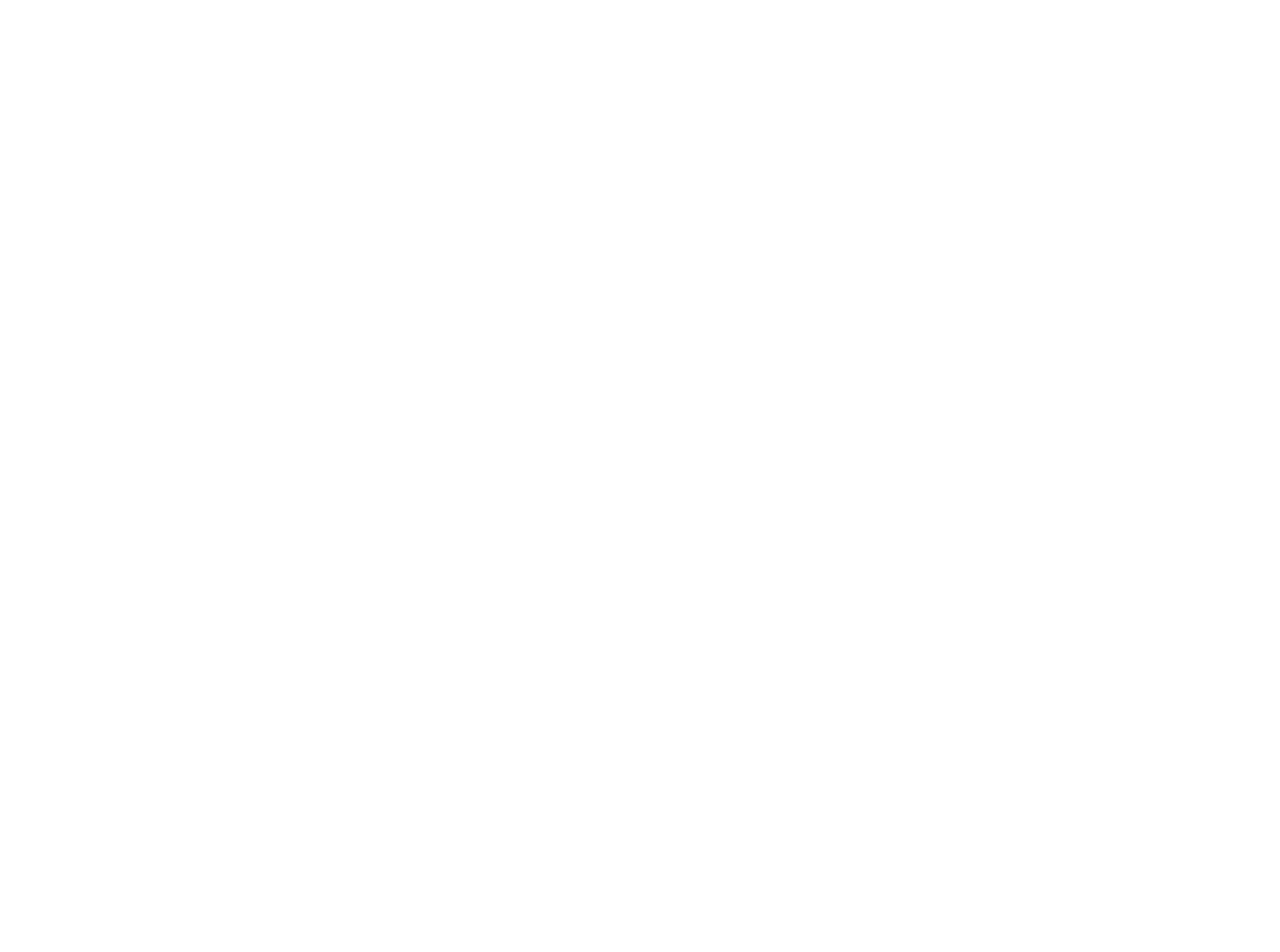
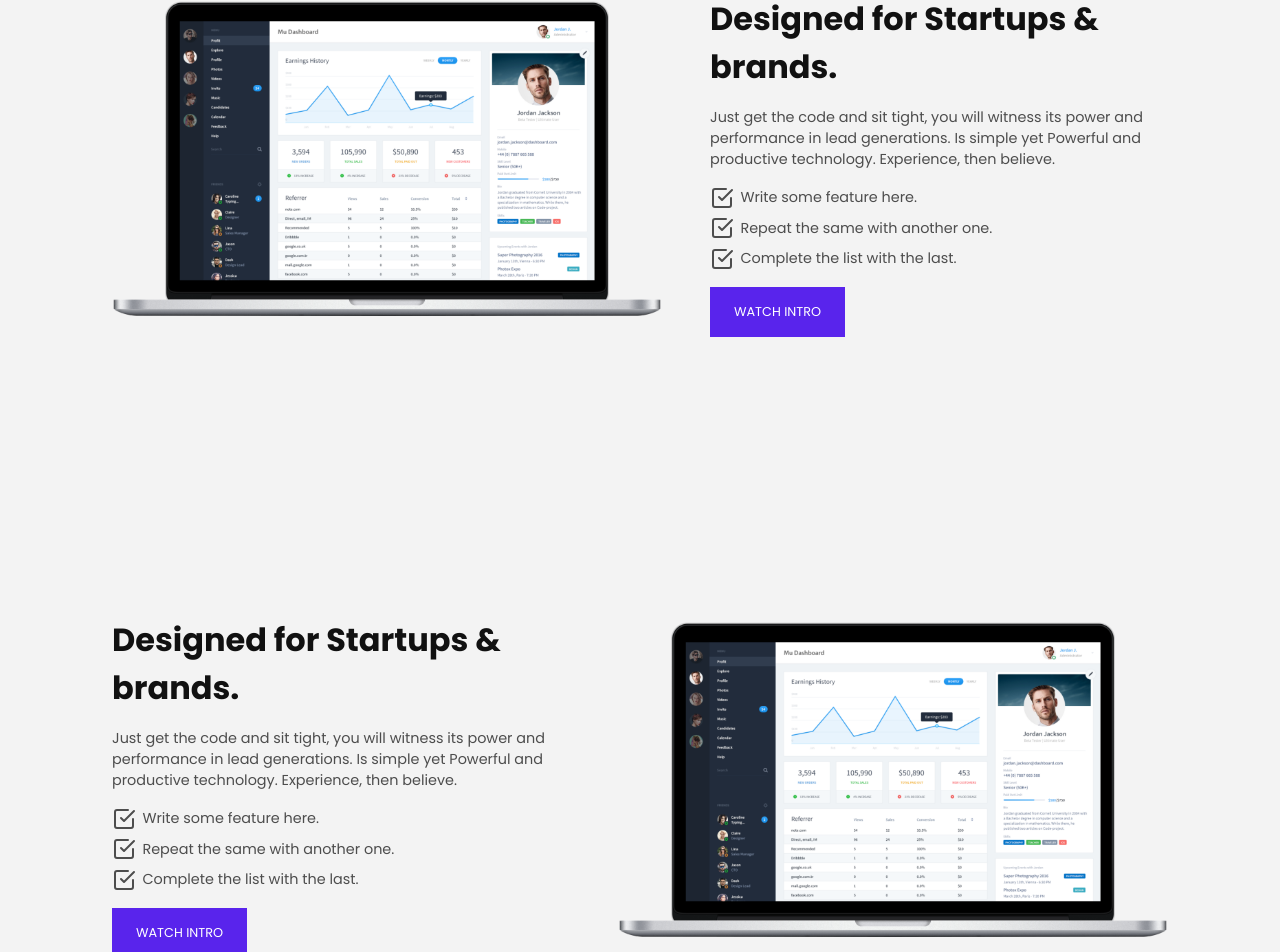
Before and after one commit to coder-kaleb/Destiny, a React (Vite) app: page / in a window 1280 px wide. Shown: the part 1539-2491 px from the top of the page. Before the commit the page ends 1394 px from the top, so only its background shows below. Built offline with nearby package versions, Linux system fonts and the light colour scheme.

Commit message:
feature section finished

```diff
--- a/package.json
+++ b/package.json
@@ -11,7 +11,8 @@
   },
   "dependencies": {
     "react": "^18.2.0",
-    "react-dom": "^18.2.0"
+    "react-dom": "^18.2.0",
+    "react-feather": "^2.0.10"
   },
   "devDependencies": {
     "@types/react": "^18.2.37",
--- a/src/App.jsx
+++ b/src/App.jsx
@@ -1,4 +1,5 @@
 import "./App.css";
+import Features from "./components/Features";
 import Navbar from "./components/Navbar";
 import Services from "./components/Services";
 
@@ -19,6 +20,7 @@
         </div>
       </section>
       <Services />
+      <Features />
     </main>
   );
 }
--- /dev/null
+++ b/src/components/FeatureCard.jsx
@@ -0,0 +1,37 @@
+import feature from "../assets/feature_1.png";
+import { CheckSquare } from "react-feather";
+
+const FeatureCard = ({style}) => {
+  return (
+    <div className={`upper-feature ${style ? "reverse" : ""}`}>
+      <div>
+        <img src={feature} alt="feature-image" className="feature-img" />
+      </div>
+
+      <div className="feature-txt">
+        <h3>Designed for Startups & brands.</h3>
+        <p>
+          Just get the code and sit tight, you will witness its power and
+          performance in lead generations. Is simple yet Powerful and productive
+          technology. Experience, then believe.
+        </p>
+        <div className="lists">
+          <p>
+            <CheckSquare /> Write some feature here.
+          </p>
+          <p>
+            <CheckSquare /> Repeat the same with another one.
+          </p>
+          <p>
+            <CheckSquare /> Complete the list with the last.
+          </p>
+        </div>
+        <div>
+          <button className="btn">watch intro</button>
+        </div>
+      </div>
+    </div>
+  );
+};
+
+export default FeatureCard;
--- /dev/null
+++ b/src/components/Features.jsx
@@ -0,0 +1,15 @@
+import "../css/features.css";
+import FeatureCard from "./featureCard";
+
+const Features = () => {
+  return (
+    <section className="section">
+      <div className="container">
+        <FeatureCard />
+        <FeatureCard style="reverse"/>
+      </div>
+    </section>
+  );
+};
+
+export default Features;
--- /dev/null
+++ b/src/css/features.css
@@ -0,0 +1,95 @@
+.section {
+  padding: 2rem 7rem;
+  background-color: #f3f3f3;
+  overflow-x: hidden;
+}
+.container {
+  display: flex;
+  flex-direction: column;
+  gap: 6rem;
+}
+
+.upper-feature {
+  display: flex;
+  align-items: center;
+  gap: 3rem;
+}
+.upper-feature.reverse {
+  flex-direction: row-reverse;
+}
+.feature-img {
+  width: 550px;
+  height: 550px;
+  object-fit: contain;
+}
+.feature-txt {
+  display: flex;
+  flex-direction: column;
+  gap: 1rem;
+  text-align: left;
+}
+.feature-txt h3 {
+  font-size: 2rem;
+  color: #111111;
+}
+.feature-txt p {
+  color: rgb(77, 77, 77);
+  font-size: 0.9rem;
+}
+
+/* button */
+.feature-txt .btn {
+  border: none;
+  background-color: var(--green_color);
+  padding: 1rem 1.5rem;
+  font-family: "Poppins", sans-serif;
+  color: #fff;
+  text-transform: uppercase;
+  font-size: 0.8rem;
+  cursor: pointer;
+}
+.lists p {
+  display: flex;
+  align-items: center;
+  gap: .4rem;
+}
+.lists {
+  display: flex;
+  flex-direction: column;
+  gap: .4rem;
+}
+
+@media (max-width: 1170px) {
+  .section {
+    padding: 2rem 5rem;
+  }
+}
+@media (max-width: 1086px) {
+  .section {
+    padding: 2rem 2.7rem;
+  }
+}
+@media (max-width: 1013px) {
+  .upper-feature {
+   flex-direction: column;
+   align-items: center;
+
+  }
+  .feature-txt {
+    margin: 0 auto;
+  }
+  .feature-txt > p {
+    max-width: 40rem;
+    margin: 0 auto;
+  }
+  .section {
+    padding: 2rem 1rem;
+  }
+  .upper-feature {
+    gap: .1rem;
+  }
+  .feature-img {
+    flex: 1% 1% 0;
+    object-fit: contain;
+  }
+}
--- a/src/css/navbar.css
+++ b/src/css/navbar.css
@@ -4,7 +4,7 @@
   /* top: 2px; */
   width: 100%;
   background-color: transparent;
-  transition: background-color 1s, padding 0.4s;
+  transition: background-color .7s, padding 0.4s;
 }
 .nav {
   display: flex;
@@ -15,10 +15,10 @@
 .header-white {
   background-color: #fff;
   padding: 0.7rem 2rem;
-  box-shadow: 0 3px 14px rgb(163, 163, 163);
+  box-shadow: 0 0px 10px rgb(163, 163, 163);
 }
 .header-white .desktop-ul li a {
-  color: #000;
+  color: #474747;
 }
 
 .nav .logo {
```
Also changed, not shown: 1 other file (tests, documents, lock files or other folders).
